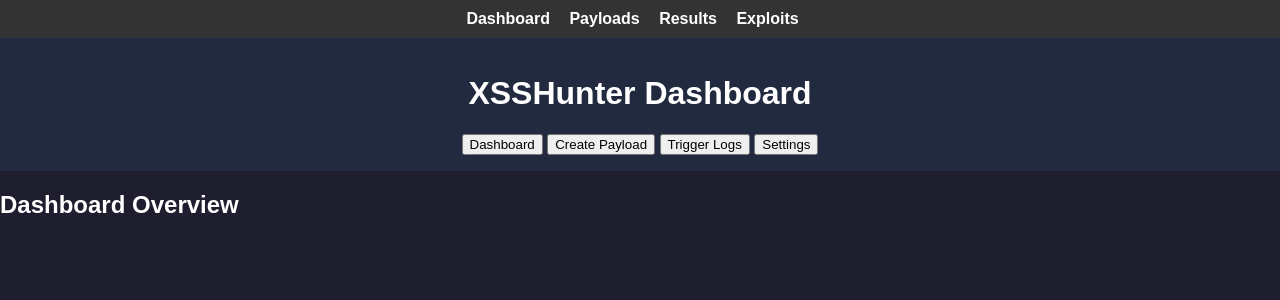
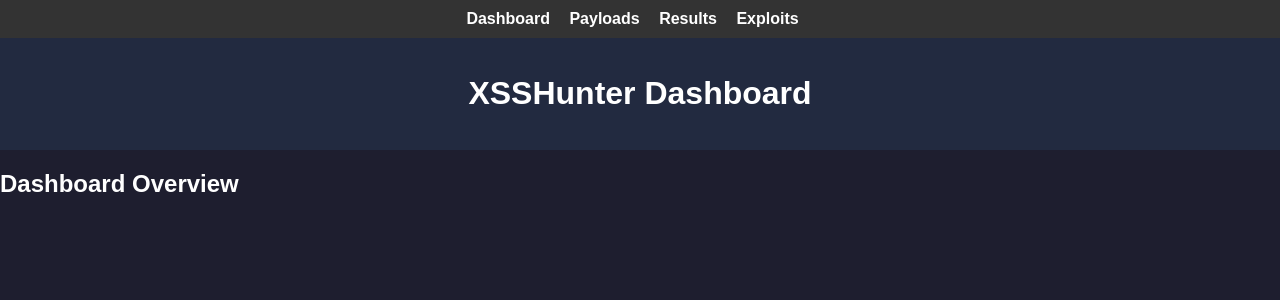
Before and after one commit to MatriXSS-Fontys/MatriXSS-proc, a Flask app: page /dashboard in a window 1280 px wide. Shown: the top 300 px of the page. Run offline with Flask 3, Linux system fonts and the light colour scheme.

Commit message:
REMOVE unused buttons

```diff
--- a/templates/dashboard-view.html
+++ b/templates/dashboard-view.html
@@ -9,12 +9,6 @@
 <body>
 <header>
     <h1>XSSHunter Dashboard</h1>
-    <nav>
-        <button onclick="showSection('dashboard')">Dashboard</button>
-        <button onclick="showSection('createPayload')">Create Payload</button>
-        <button onclick="showSection('logs')">Trigger Logs</button>
-        <button onclick="showSection('settings')">Settings</button>
-    </nav>
 </header>
 <main>
     <section id="dashboard" class="view-section">
```
